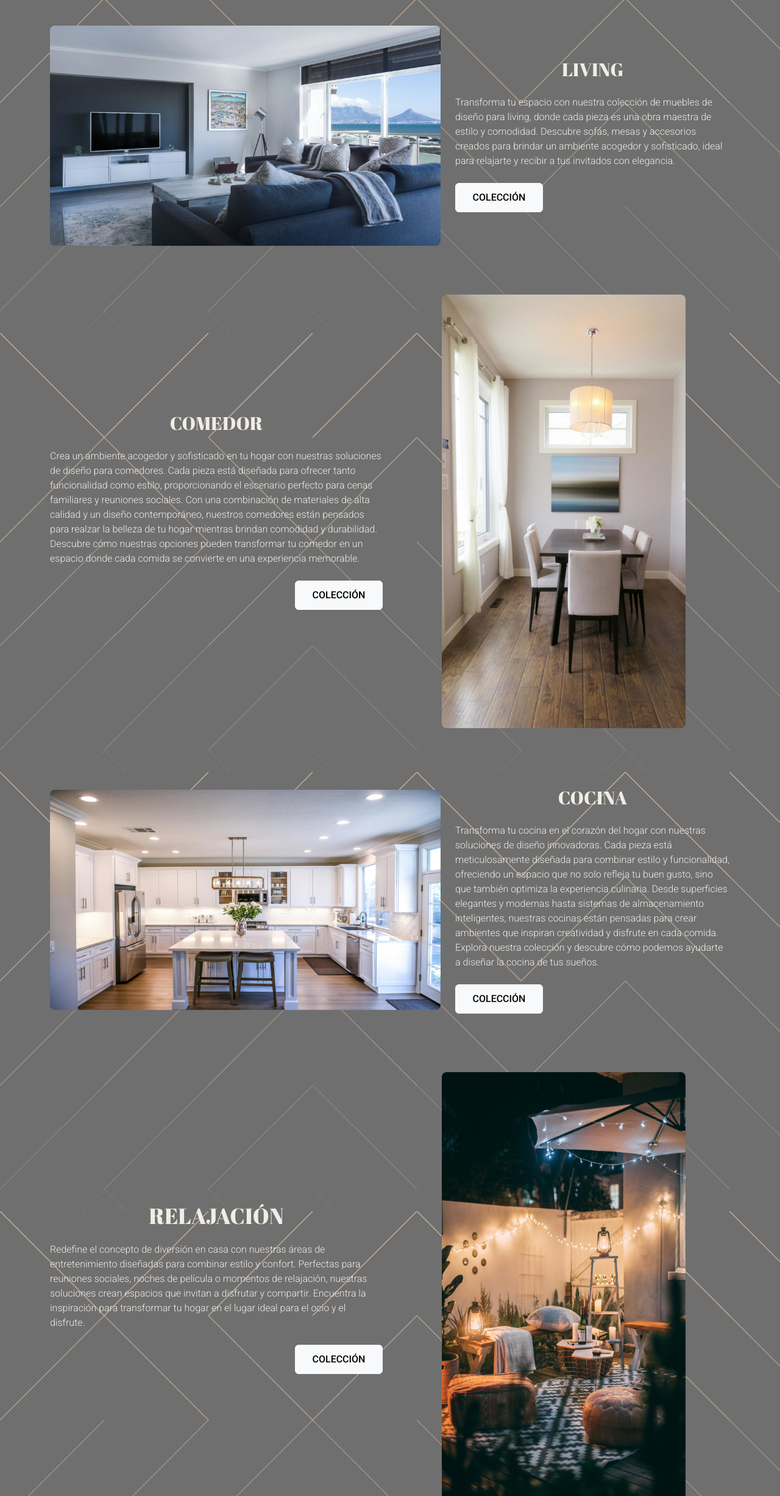
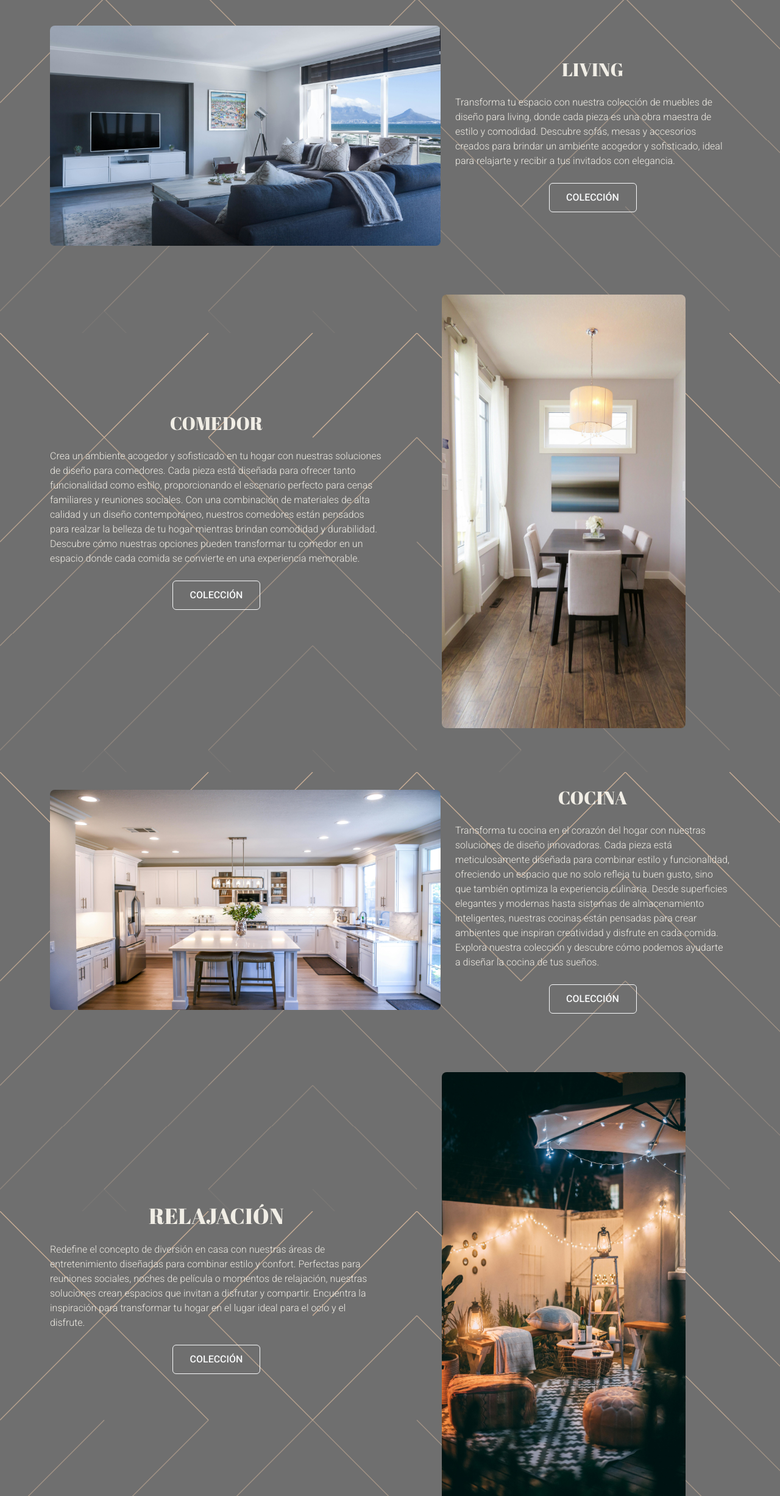
Before and after one commit to kevkarlion/Muebles-Patagonia-Fake, a Next.js app: page / in a window 1280 px wide. Shown: the part 824-3277 px from the top of the page at 61% size. Built offline with nearby package versions, Linux system fonts and the light colour scheme.

Commit message:
style button

```diff
--- a/src/components/Main/Favoritos/Favoritos.tsx
+++ b/src/components/Main/Favoritos/Favoritos.tsx
@@ -44,8 +44,8 @@
                   a tus invitados con elegancia.
                   </p>
                   <Button
-                  variant="light"
-                  className="w-32 place-self-center mb-3 sm:w-36 sm:h-12 lg:place-self-start text-base uppercase font-normal	"
+                  variant="outline-light"
+                  className="w-32 place-self-center mb-3 sm:w-36 sm:h-12  text-base uppercase font-normal	"
                   >
                   Colección
                   </Button>{" "}
@@ -75,8 +75,8 @@
                   Crea un ambiente acogedor y sofisticado en tu hogar con nuestras soluciones de diseño para comedores. Cada pieza está diseñada para ofrecer tanto funcionalidad como estilo, proporcionando el escenario perfecto para cenas familiares y reuniones sociales. Con una combinación de materiales de alta calidad y un diseño contemporáneo, nuestros comedores están pensados para realzar la belleza de tu hogar mientras brindan comodidad y durabilidad. Descubre cómo nuestras opciones pueden transformar tu comedor en un espacio donde cada comida se convierte en una experiencia memorable.{" "}
                   </p>
                   <Button
-                  variant="light"
-                  className="w-32 place-self-center mb-3 sm:w-36 sm:h-12 lg:place-self-end text-base uppercase font-normal"
+                  variant="outline-light"
+                  className="w-32 place-self-center mb-3 sm:w-36 sm:h-12  text-base uppercase font-normal"
                   >
                   Colección
                   </Button>{" "}
@@ -104,8 +104,8 @@
                   Transforma tu cocina en el corazón del hogar con nuestras soluciones de diseño innovadoras. Cada pieza está meticulosamente diseñada para combinar estilo y funcionalidad, ofreciendo un espacio que no solo refleja tu buen gusto, sino que también optimiza la experiencia culinaria. Desde superficies elegantes y modernas hasta sistemas de almacenamiento inteligentes, nuestras cocinas están pensadas para crear ambientes que inspiran creatividad y disfrute en cada comida. Explora nuestra colección y descubre cómo podemos ayudarte a diseñar la cocina de tus sueños.
                   </p>
                   <Button
-                  variant="light"
-                  className="w-32 place-self-center mb-3 sm:w-36 sm:h-12 lg:place-self-start text-base uppercase font-normal"
+                  variant="outline-light"
+                  className="w-32 place-self-center mb-3 sm:w-36 sm:h-12  text-base uppercase font-normal"
                   >
                   Colección
                   </Button>{" "}
@@ -136,8 +136,8 @@
                   Redefine el concepto de diversión en casa con nuestras áreas de entretenimiento diseñadas para combinar estilo y confort. Perfectas para reuniones sociales, noches de película o momentos de relajación, nuestras soluciones crean espacios que invitan a disfrutar y compartir. Encuentra la inspiración para transformar tu hogar en el lugar ideal para el ocio y el disfrute.
                   </p>
                   <Button
-                  variant="light"
-                  className="w-32 place-self-center mb-3 sm:w-36 sm:h-12 lg:place-self-end text-base uppercase font-normal"
+                  variant="outline-light"
+                  className="w-32 place-self-center mb-3 sm:w-36 sm:h-12  text-base uppercase font-normal"
                   >
                   Colección
                   </Button>{" "}
```
